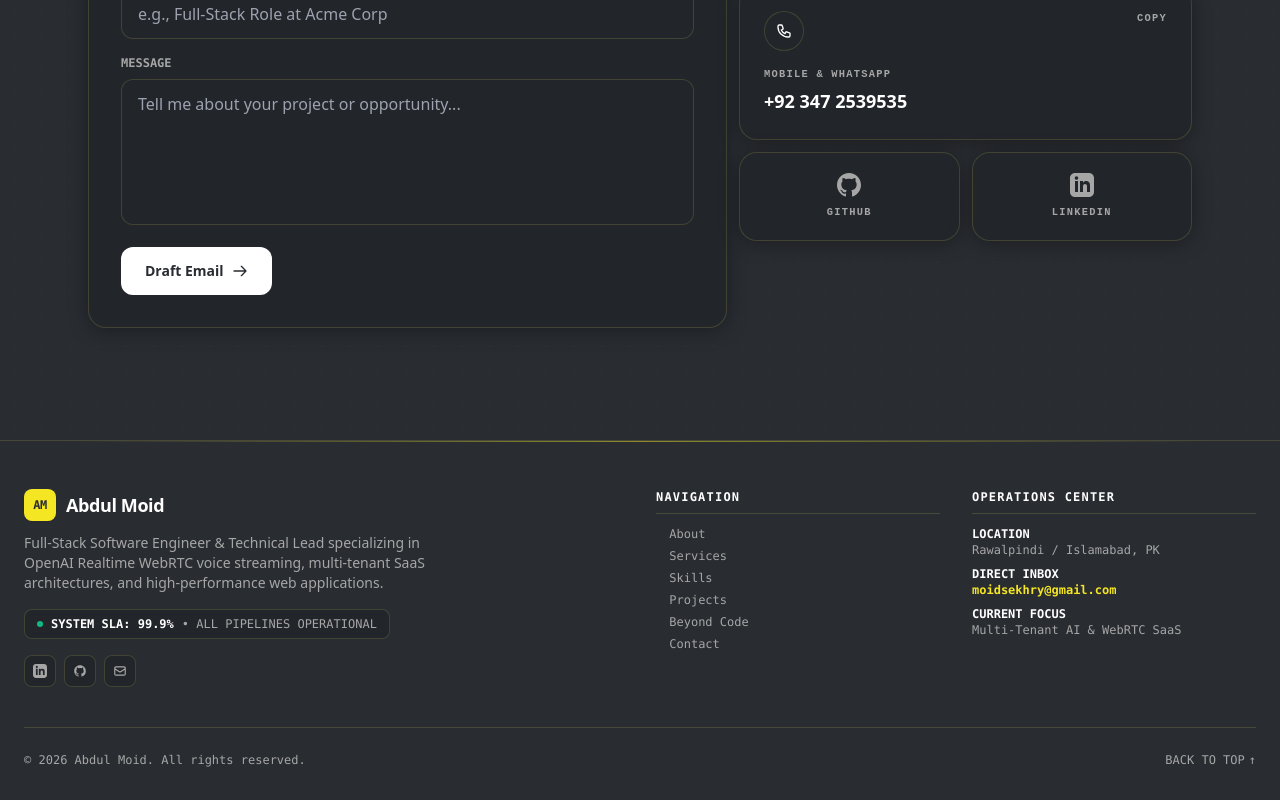
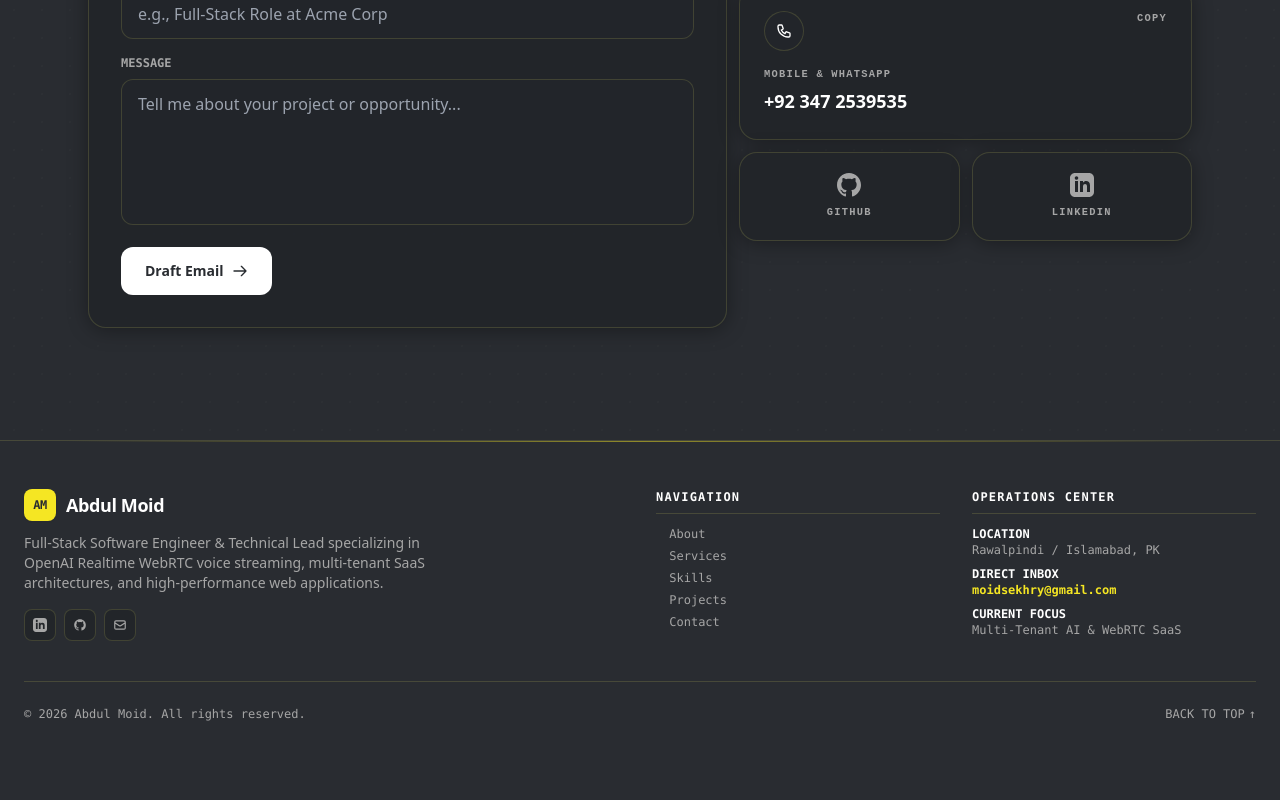
Before and after one commit to abdulmoiddd/Portfolio-Website, a Next.js app: page / in a window 1280 px wide. Shown: the part 6115-6915 px from the top of the page. After the commit the page ends 6869 px from the top, so only its background shows below. Built offline with nearby package versions, Linux system fonts and the light colour scheme.

Commit message:
refactor(footer): clean up quick links and strip redundant platform telemetry chip

```diff
--- a/src/components/Essential/Footer.jsx
+++ b/src/components/Essential/Footer.jsx
@@ -11,7 +11,7 @@ export default function Footer() {
     { name: "Services", href: "#services" },
     { name: "Skills", href: "#skills" },
     { name: "Projects", href: "#projects" },
-    { name: "Beyond Code", href: "#beyond-code" },
+    // { name: "Beyond Code", href: "#beyond-code" },
     { name: "Contact", href: "#contact" },
   ];
 
@@ -46,13 +46,7 @@ export default function Footer() {
             </p>
 
             {/* Live Platform SLA Telemetry Chip */}
-            <div className="inline-flex flex-wrap items-center gap-1.5 sm:gap-2 px-3 py-1.5 rounded-lg bg-[var(--clr-surface-card)] border border-[var(--clr-border)] text-[11px] sm:text-xs font-mono mb-4">
-              <span className="w-1.5 h-1.5 rounded-full bg-emerald-500 shrink-0" />
-              <span className="text-[var(--clr-ink)] font-semibold">
-                SYSTEM SLA: 99.9%
-              </span>
-              <span className="text-[var(--clr-ink-muted)]">• ALL PIPELINES OPERATIONAL</span>
-            </div>
+
 
             {/* Social Channels */}
             <div className="flex items-center gap-2">
```
